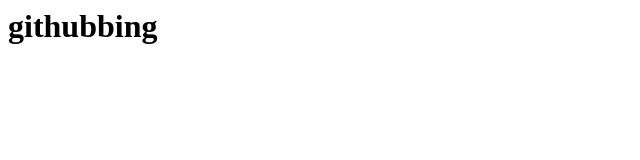
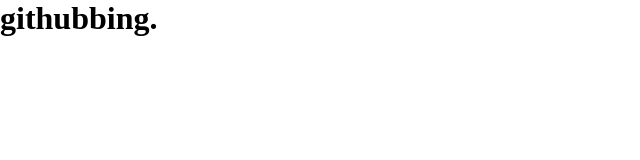
Before and after one commit to Damodara-Sahu/Learning-GitHub, a plain HTML site: page index.html in a window 1280 px wide. Shown: the whole page, without its empty margins (0-640 px from the left). Drawn offline with Linux system fonts and the light colour scheme.

Commit message:
Added main.css file and fixed indenting.

```diff
--- /dev/null
+++ b/css/main.css
@@ -0,0 +1,11 @@
+* {
+  padding: 0;
+  margin: 0;
+  box-sizing: border-box;
+}
+html {
+  box-sizing: 48px;
+}
+h1 {
+  font-size: 2rem;
+}
--- a/index.html
+++ b/index.html
@@ -1,8 +1,10 @@
+
 <html>
   <head>
     <title>Githubbibg</title>
+    <link rel="stylesheet" href="css/main.css" />
   </head>
   <body>
-    <h1>githubbing</h1>
+    <h1>githubbing.</h1>
   </body>
 </html>
```
